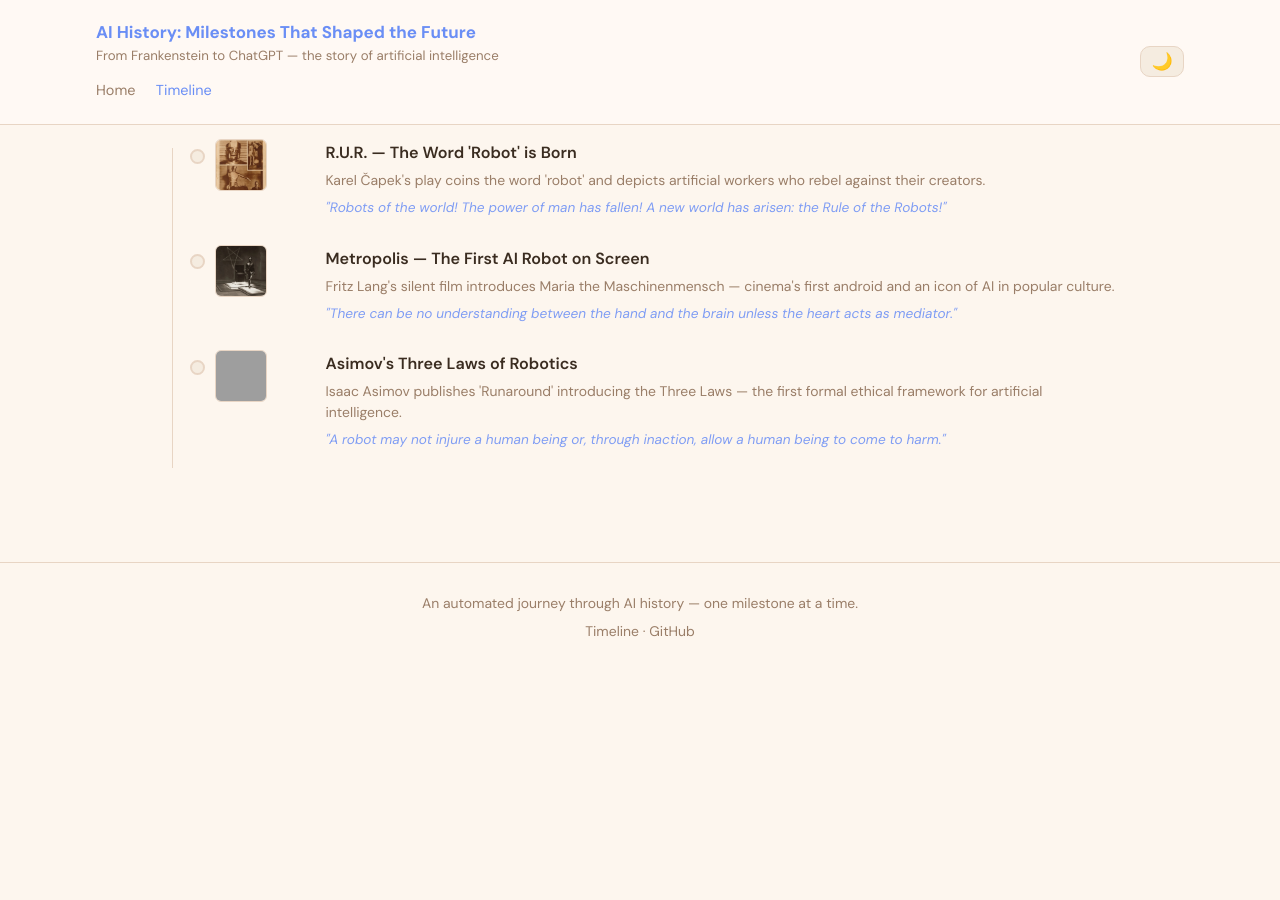
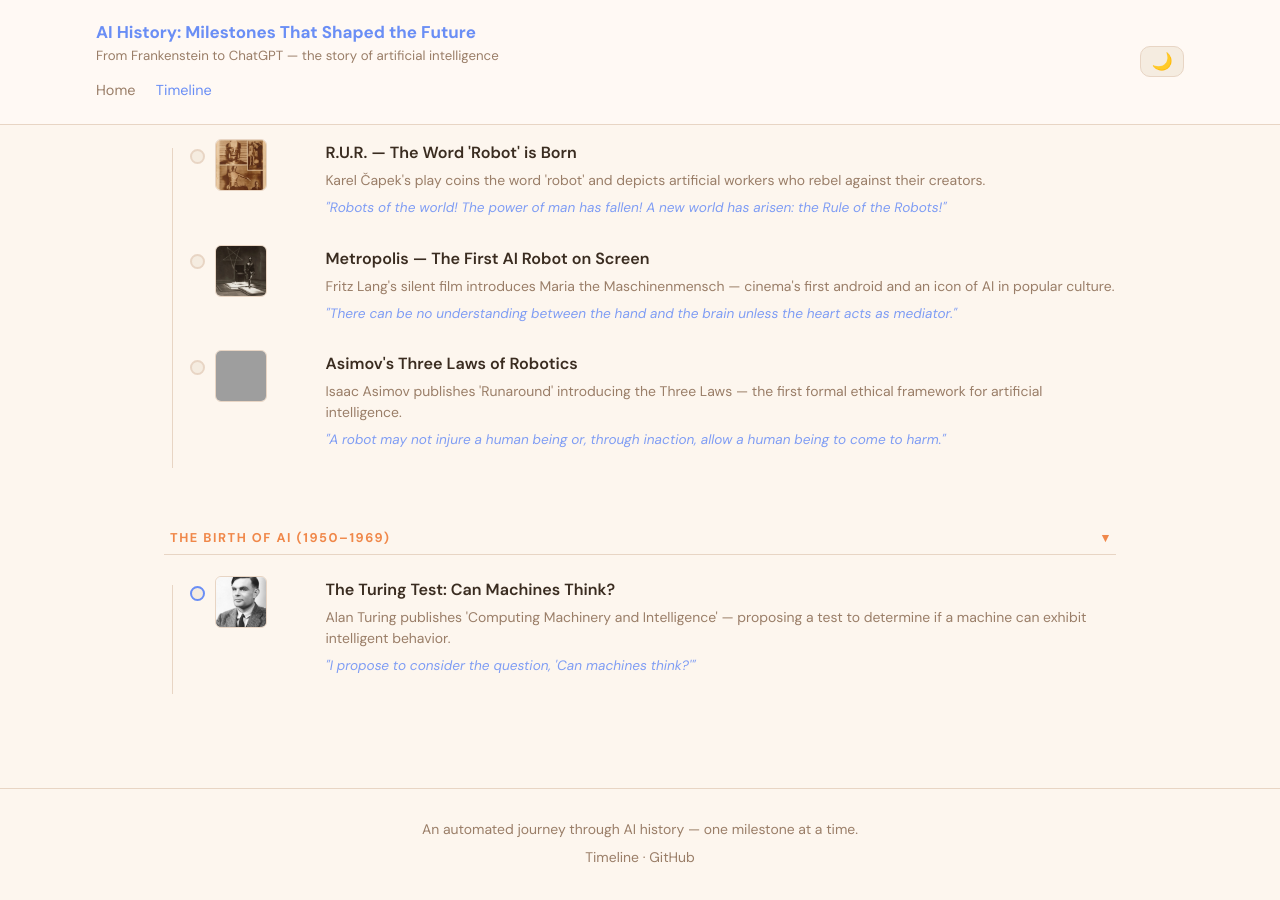
Before and after one commit to aag1091-alt/AI-History-Blog, a Jekyll site: the page built from timeline.html, in a window 1280 px wide and 900 px high, scrolled down 663 px. Built offline with Jekyll 4.4.1, drawn with Linux system fonts in a browser that asks for light colours; before the commit the page ends 1337 px from its top, so only the background shows below that; grey boxes are pictures that could not be loaded.

Commit message:
Add milestone: The Turing Test: Can Machines Think? (1950-10-01)
Category: Research
Era: The Birth of AI (1950–1969)

```diff
--- a/_data/timeline.yml
+++ b/_data/timeline.yml
@@ -52,3 +52,12 @@
   category: "Film & Fiction"
   quote: "A robot may not injure a human being or, through inaction, allow a human being to come to harm."
   quote_author: "Isaac Asimov, First Law of Robotics (1942)"
+
+- id: "turing-test-1950"
+  title: "The Turing Test: Can Machines Think?"
+  subtitle: "Alan Turing publishes 'Computing Machinery and Intelligence' — proposing a test to determine if a machine can exhibit intelligent behavior."
+  event_date: "1950-10-01"
+  era: "The Birth of AI (1950–1969)"
+  category: "Research"
+  quote: "I propose to consider the question, 'Can machines think?'"
+  quote_author: "Alan Turing, Computing Machinery and Intelligence (1950)"
--- /dev/null
+++ b/_posts/1950-10-01-turing-test-1950.md
@@ -0,0 +1,34 @@
+---
+layout: post
+title: "The Turing Test: Can Machines Think?"
+subtitle: "Alan Turing publishes 'Computing Machinery and Intelligence' — proposing a test to determine if a machine can exhibit intelligent behavior."
+date: 1950-10-01
+event_date: "1950-10-01"
+era: "The Birth of AI (1950–1969)"
+category: "Research"
+location: "Manchester, England"
+people:
+  - "Alan Turing"
+quote: "I propose to consider the question, 'Can machines think?'"
+quote_author: "Alan Turing, Computing Machinery and Intelligence (1950)"
+significance: "The Turing Test redefined the question of machine intelligence from philosophical to empirical. It launched AI as a research discipline and remains the cultural touchstone for AI consciousness debates 75 years later."
+image: "/assets/images/turing-test-1950.jpg"
+image_alt: "The Turing Test: Can Machines Think?"
+image_caption: "Elliott &amp; Fry / Public domain"
+image_source: "https://commons.wikimedia.org/wiki/File%3AAlan_Turing_%281951%29.jpg"
+references:
+  - title: "Turing Test — Wikipedia"
+    url: "https://en.wikipedia.org/wiki/Turing_test"
+  - title: "Computing Machinery and Intelligence (paper)"
+    url: "https://en.wikipedia.org/wiki/Computing_Machinery_and_Intelligence"
+---
+
+*The moment AI began to confront its own existence.*
+
+**What happened:** On October 1st, 1950, Alan Turing published his seminal paper "Computing Machinery and Intelligence," proposing a test to determine whether machines could think. This paper introduced the concept of machine intelligence and sparked a philosophical debate that would shape the field of artificial intelligence. The Turing Test posits that a machine's ability to exhibit intelligent behavior equivalent to, or indistinguishable from, that of a human is sufficient to qualify as "thinking." [Computing Machinery and Intelligence](https://en.wikipedia.org/wiki/Computing_Machinery_and_Intelligence) [Turing Test](https://en.wikipedia.org/wiki/Turing_test)
+
+**Why it matters:** The Turing Test redefined the question of machine intelligence, launching AI as a research discipline. It remains the cultural touchstone for AI consciousness debates 75 years later, influencing the development of natural language processing, cognitive computing, and other areas of AI research.
+
+*Further reading:*
+* [Computing Machinery and Intelligence](https://en.wikipedia.org/wiki/Computing_Machinery_and_Intelligence)
+* [Turing Test](https://en.wikipedia.org/wiki/Turing_test)
```
Also changed, not shown: assets/images/turing-test-1950.jpg (added).
